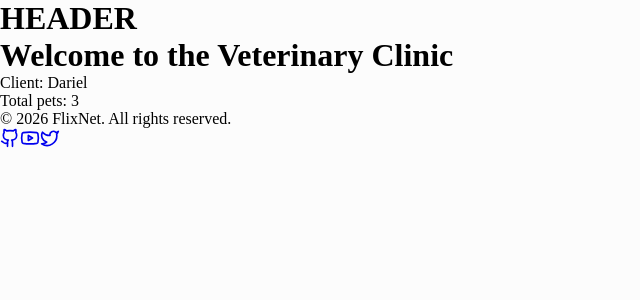
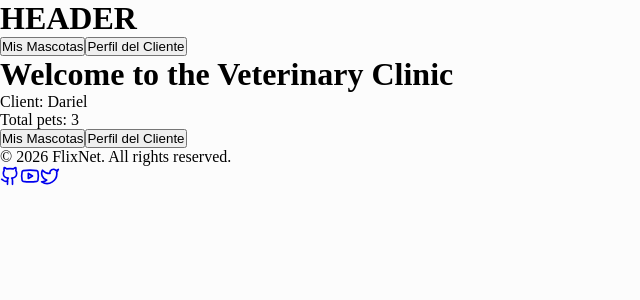
Before and after one commit to Darieles01/Proyecto_Desarrollo_De_Software_II, a React (Vite) app: page / in a window 1280 px wide. Shown: the top 300 px of the page, without its empty margins (0-640 px from the left). Built offline with nearby package versions, Linux system fonts and the light colour scheme.

Commit message:
Botones en home y header para navegar en la web

```diff
--- a/src/features/home.tsx
+++ b/src/features/home.tsx
@@ -1,3 +1,4 @@
+import { Link } from "react-router-dom";
 import { clients, pets } from "../data/mockdata";
 
 export default function Home() {
@@ -6,6 +7,14 @@ export default function Home() {
       <h1>Welcome to the Veterinary Clinic</h1>
       <p>Client: {clients[0].name}</p>
       <p>Total pets: {pets.length}</p>
+      <div>
+        <Link to="/mis-mascotas">
+          <button>Mis Mascotas</button>
+        </Link>
+        <Link to="/perfil-cliente">
+          <button>Perfil del Cliente</button>
+        </Link>
+      </div>
     </div>
   );
 }
--- a/src/shared/Header.tsx
+++ b/src/shared/Header.tsx
@@ -1,7 +1,17 @@
+import { Link } from "react-router-dom";
+
 export default function Header() {
   return (
     <header>
       <h1>HEADER</h1>
+      <nav>
+        <Link to="/mis-mascotas">
+          <button>Mis Mascotas</button>
+        </Link>
+        <Link to="/perfil-cliente">
+          <button>Perfil del Cliente</button>
+        </Link>
+      </nav>
     </header>
   );
 }
```
